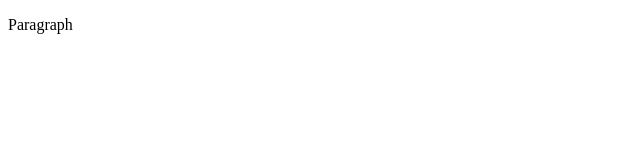
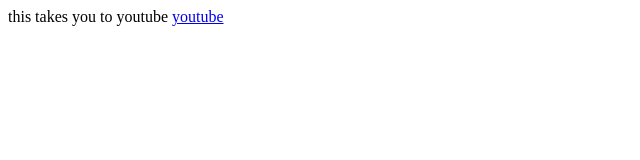
Before and after one commit to gandhi0303/Unit1-02-HTML-Images, a plain HTML site: page index.html in a window 1280 px wide. Shown: the whole page, without its empty margins (0-640 px from the left). Drawn offline with Linux system fonts and the light colour scheme.

Commit message:
my second code

```diff
--- a/index.html
+++ b/index.html
@@ -1,9 +1,12 @@
 <!DOCTYPE html>
 <html>
   <head>
-    <title>Title</title>
+    <title>youtube</title>
   </head>
   <body>
-    <p>Paragraph</p>
+    this takes you to youtube
+      <a href="https://youtube.com" target="this takes you to youtube" </a>
+      youtube
   </body>
+
 </html>
```
